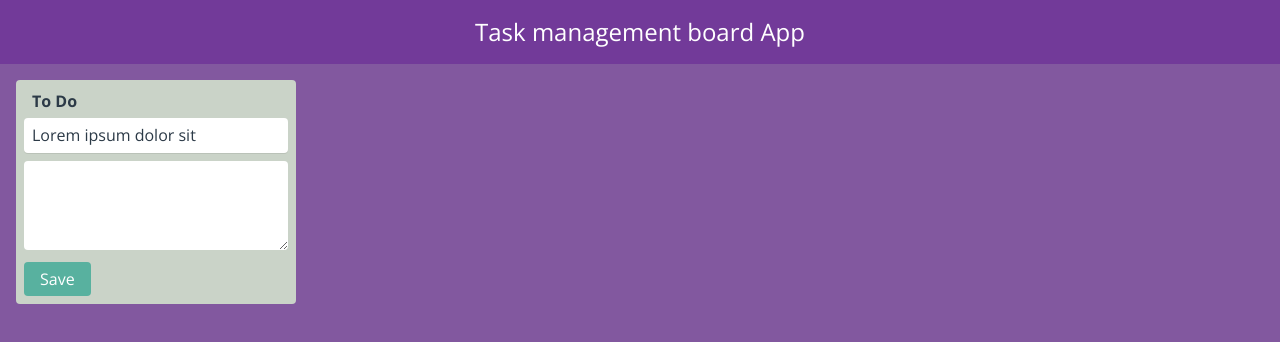
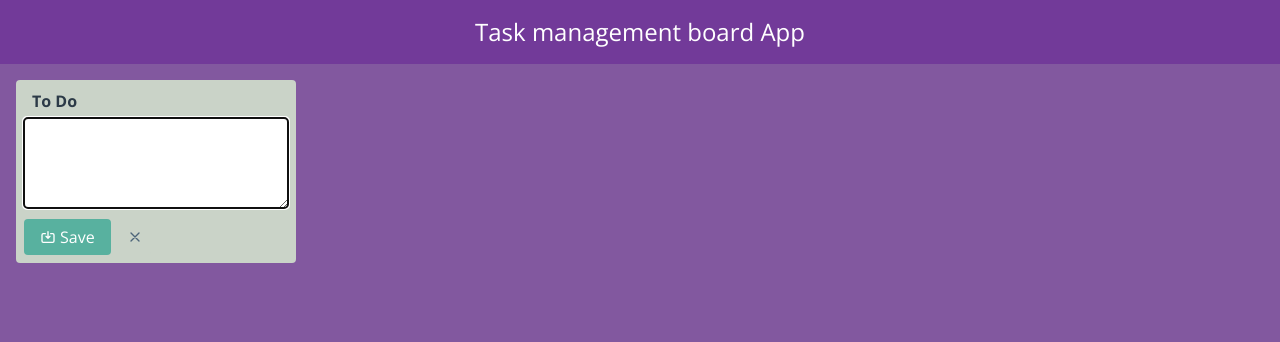
Before and after one commit to mohamedmagdy17593/board-app, a React (Create React App) app: page / in a window 1280 px wide. Both pictures are taken after a click on the button "Add a card". Shown: the top 342 px of the page. Built offline with nearby package versions, Linux system fonts and the light colour scheme.

Commit message:
add todos functionalty

```diff
--- a/src/components/Board/AddCard/AddCard.scss
+++ b/src/components/Board/AddCard/AddCard.scss
@@ -5,3 +5,9 @@
   width: 100%;
   margin-bottom: 8px;
 }
+
+.AddCard__actions__wrappers {
+  > * + * {
+    margin-left: 8px;
+  }
+}
--- a/src/components/Board/AddCard/AddCard.tsx
+++ b/src/components/Board/AddCard/AddCard.tsx
@@ -1,11 +1,68 @@
 import './AddCard.scss';
 
-function AddCard() {
+import { useEffect, useState } from 'react';
+import { useCallback, useRef } from 'react';
+import { useOnClickOutside } from '../../../hooks/useOnClickOutside';
+import { XIcon, SaveIcon } from '@heroicons/react/outline';
+
+interface AddCardProps {
+  close: () => void;
+  onAdd: (value: string) => void;
+}
+
+function AddCard({ close, onAdd }: AddCardProps) {
+  let addCardRef = useRef<HTMLDivElement>(null);
+  let textAreaRef = useRef<HTMLTextAreaElement>(null);
+  let [text, setText] = useState('');
+
+  useEffect(() => {
+    textAreaRef.current?.focus();
+  }, []);
+
+  useOnClickOutside(
+    addCardRef,
+    useCallback(() => {
+      close();
+    }, [close]),
+  );
+
+  function handleAdd() {
+    let textValue = text.trim();
+    if (textValue) {
+      onAdd(textValue);
+    }
+  }
+
   return (
-    <div className="AddCard">
-      <form>
-        <textarea className="AddCard__textarea" rows={4}></textarea>
-        <button className="btn btn--success">Save</button>
+    <div ref={addCardRef} className="AddCard">
+      <form
+        onSubmit={(e) => {
+          e.preventDefault();
+          handleAdd();
+        }}
+      >
+        <textarea
+          ref={textAreaRef}
+          name="text"
+          className="AddCard__textarea"
+          rows={4}
+          value={text}
+          onChange={(e) => setText(e.target.value)}
+          onKeyPress={(e) => {
+            if (e.key === 'Enter') {
+              handleAdd();
+            }
+          }}
+        ></textarea>
+        <div className="AddCard__actions__wrappers">
+          <button className="btn btn--success" type="submit">
+            <SaveIcon className="btn__icon" />
+            Save
+          </button>
+          <button className="btn btn--icon" type="button" onClick={close}>
+            <XIcon className="btn__icon" />
+          </button>
+        </div>
       </form>
     </div>
   );
--- a/src/components/Board/Board.tsx
+++ b/src/components/Board/Board.tsx
@@ -2,28 +2,41 @@ import './Board.scss';
 
 import { PlusIcon } from '@heroicons/react/solid';
 import BoardCard from './BoardCard/BoardCard';
-import { useSelector, useStore } from 'react-redux';
-import { selectTodos } from '../../features/board/board';
+import { addItem, selectTodos } from '../../features/board/board';
 import { useState } from 'react';
 import AddCard from './AddCard/AddCard';
+import { useAppDispatch, useAppSelector } from '../../app/hooks';
 
 function Board() {
-  let todos = useSelector(selectTodos);
+  let todos = useAppSelector(selectTodos);
+  let dispatch = useAppDispatch();
 
   let [isAdd, setIsAdd] = useState(false);
 
   console.log({ todos });
+
+  function closeAddCard() {
+    setIsAdd(false);
+  }
 
   return (
     <div className="Board">
       <div className="Board__header">To Do</div>
 
       <div className="Board__cards__wrapper">
-        <BoardCard />
+        {todos.map((item) => {
+          return <BoardCard key={item.id} item={item} />;
+        })}
       </div>
 
       {isAdd ? (
-        <AddCard />
+        <AddCard
+          close={closeAddCard}
+          onAdd={(value) => {
+            dispatch(addItem(value));
+            closeAddCard();
+          }}
+        />
       ) : (
         <div className="Board__actions">
           <button className="btn btn--block" onClick={() => setIsAdd(true)}>
--- a/src/components/Board/BoardCard/BoardCard.scss
+++ b/src/components/Board/BoardCard/BoardCard.scss
@@ -24,6 +24,7 @@
   top: 4px;
   right: 4px;
   visibility: hidden;
+  padding: 4px;
 
   &:hover {
     background: #edf5ed;
--- a/src/components/Board/BoardCard/BoardCard.tsx
+++ b/src/components/Board/BoardCard/BoardCard.tsx
@@ -1,11 +1,16 @@
 import './BoardCard.scss';
 
 import { PencilAltIcon } from '@heroicons/react/solid';
+import { Item } from '../../../features/board/board';
 
-function BoardCard({}) {
+interface BoardCardProps {
+  item: Item;
+}
+
+function BoardCard({ item }: BoardCardProps) {
   return (
     <div className="BoardCard">
-      <span>Lorem ipsum dolor sit</span>
+      <span>{item.text}</span>
       <button className="btn btn--icon BoardCard__btn">
         <PencilAltIcon className="btn__icon" />
       </button>
--- a/src/features/board/board.ts
+++ b/src/features/board/board.ts
@@ -1,9 +1,11 @@
-import { createSlice } from '@reduxjs/toolkit';
+import { createSlice, PayloadAction } from '@reduxjs/toolkit';
 import { RootState } from '../../app/store';
+import { nanoid } from 'nanoid';
 
 export interface Item {
   id: string;
   text: string;
+  description: string;
 }
 
 export interface BoardState {
@@ -17,10 +19,18 @@ const initialState: BoardState = {
 export const boardSlice = createSlice({
   name: 'board',
   initialState,
-  reducers: {},
+  reducers: {
+    addItem(state, action: PayloadAction<string>) {
+      state.todos.push({
+        id: nanoid(),
+        text: action.payload,
+        description: '',
+      });
+    },
+  },
 });
 
-export const {} = boardSlice.actions;
+export const { addItem } = boardSlice.actions;
 
 export const selectTodos = (state: RootState) => state.board.todos;
 
--- /dev/null
+++ b/src/hooks/useOnClickOutside.ts
@@ -0,0 +1,33 @@
+// from https://usehooks.com/useOnClickOutside/
+
+import { useEffect } from 'react';
+
+export function useOnClickOutside(
+  ref: React.MutableRefObject<any>,
+  handler: (event: MouseEvent | TouchEvent) => void,
+) {
+  useEffect(
+    () => {
+      const listener = (event: MouseEvent | TouchEvent) => {
+        // Do nothing if clicking ref's element or descendent elements
+        if (!ref.current || ref.current.contains(event.target)) {
+          return;
+        }
+        handler(event);
+      };
+      document.addEventListener('mousedown', listener);
+      document.addEventListener('touchstart', listener);
+      return () => {
+        document.removeEventListener('mousedown', listener);
+        document.removeEventListener('touchstart', listener);
+      };
+    },
+    // Add ref and handler to effect dependencies
+    // It's worth noting that because passed in handler is a new ...
+    // ... function on every render that will cause this effect ...
+    // ... callback/cleanup to run every render. It's not a big deal ...
+    // ... but to optimize you can wrap handler in useCallback before ...
+    // ... passing it into this hook.
+    [ref, handler],
+  );
+}
--- a/src/index.scss
+++ b/src/index.scss
@@ -30,7 +30,7 @@ body {
   }
 
   &--icon {
-    padding: 4px;
+    padding: 8px;
     .btn__icon {
       margin-right: 0;
     }
@@ -47,7 +47,7 @@ body {
     color: white;
     &:hover,
     &:focus {
-      background: #54aa99;
+      background: #4fa090;
       color: white;
     }
   }
```
